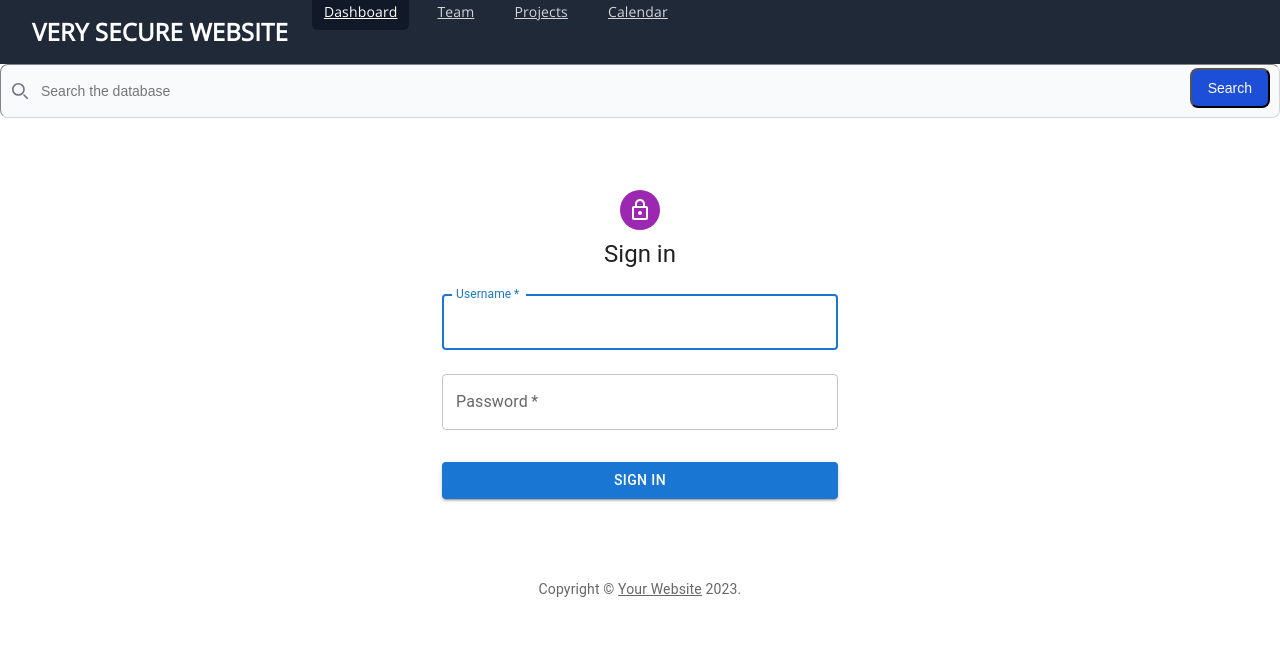
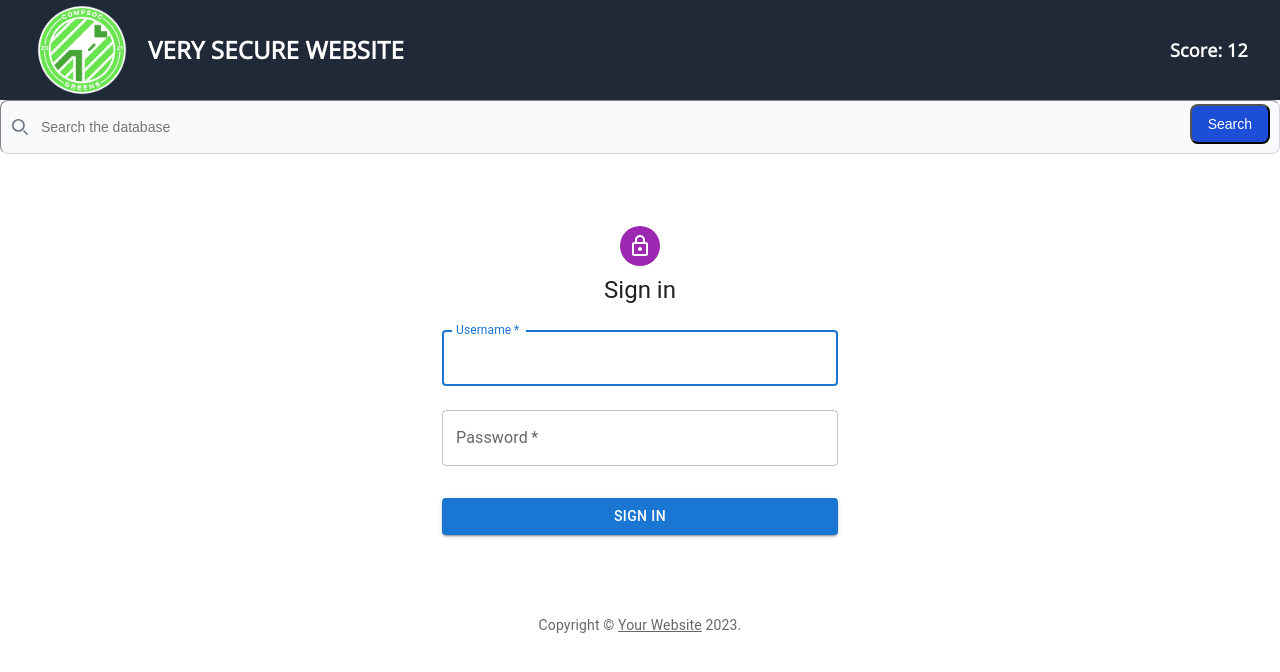
Before and after one commit to Fokkos/hacksheffield8, a Next.js app: page /admin in a window 1280 px wide. Shown: the top 672 px of the page. Built offline with nearby package versions, Linux system fonts and the light colour scheme.

Commit message:
Beautified navbar

```diff
--- a/src/components/navbar.tsx
+++ b/src/components/navbar.tsx
@@ -1,44 +1,27 @@
 import React from "react";
 import {Box, TextField} from "@mui/material";
 import SearchBar from "@/components/SearchBar";
+import Image from "next/image";
 
 export default function Navbar(): React.ReactNode {
   return (
-    <nav className="bg-gray-800">
+    <nav className={`bg-gray-800`}>
       <div className="mx-auto max-w-7xl px-2 sm:px-6 lg:px-8">
-        <div className="relative flex h-16 items-center justify-between">
-          <div className="absolute inset-y-0 left-0 flex items-center sm:hidden">
-            <button type="button"
-                    className="relative inline-flex items-center justify-center rounded-md p-2 text-gray-400 hover:bg-gray-700 hover:text-white focus:outline-none focus:ring-2 focus:ring-inset focus:ring-white"
-                    aria-controls="mobile-menu" aria-expanded="false">
-              <span className="absolute -inset-0.5"></span>
-              <span className="sr-only">Open main menu</span>
-              <svg className="block h-6 w-6" fill="none" viewBox="0 0 24 24" stroke-width="1.5"
-                   stroke="currentColor" aria-hidden="true">
-                <path stroke-linecap="round" stroke-linejoin="round"
-                      d="M3.75 6.75h16.5M3.75 12h16.5m-16.5 5.25h16.5"/>
-              </svg>
-              <svg className="hidden h-6 w-6" fill="none" viewBox="0 0 24 24" stroke-width="1.5"
-                   stroke="currentColor" aria-hidden="true">
-                <path stroke-linecap="round" stroke-linejoin="round" d="M6 18L18 6M6 6l12 12"/>
-              </svg>
-            </button>
-          </div>
+        <div className="relative flex h-min items-center justify-between">
           <div className="flex flex-1 items-center justify-center sm:items-stretch sm:justify-start">
-            <div className="flex flex-shrink-0 items-center">
+            <div className="flex flex-shrink-0 items-center gap-4">
+              <Image
+                src={'/images/greens.png'}
+                alt={'CompSoc Greens Logo'}
+                width={100}
+                height={100}
+              />
               <h1 className={"font-bold text-white"}>VERY SECURE WEBSITE</h1>
             </div>
-            <div className="hidden sm:ml-6 sm:block">
-              <div className="flex space-x-4">
-                <a href="#" className="bg-gray-900 text-white rounded-md px-3 py-2 text-sm font-medium"
-                   aria-current="page">Dashboard</a>
-                <a href="#"
-                   className="text-gray-300 hover:bg-gray-700 hover:text-white rounded-md px-3 py-2 text-sm font-medium">Team</a>
-                <a href="#"
-                   className="text-gray-300 hover:bg-gray-700 hover:text-white rounded-md px-3 py-2 text-sm font-medium">Projects</a>
-                <a href="#"
-                   className="text-gray-300 hover:bg-gray-700 hover:text-white rounded-md px-3 py-2 text-sm font-medium">Calendar</a>
-              </div>
+          </div>
+          <div>
+            <div className="flex flex-shrink-0 items-center text-white font-bold text-lg">
+              Score: 12
             </div>
           </div>
         </div>
```
